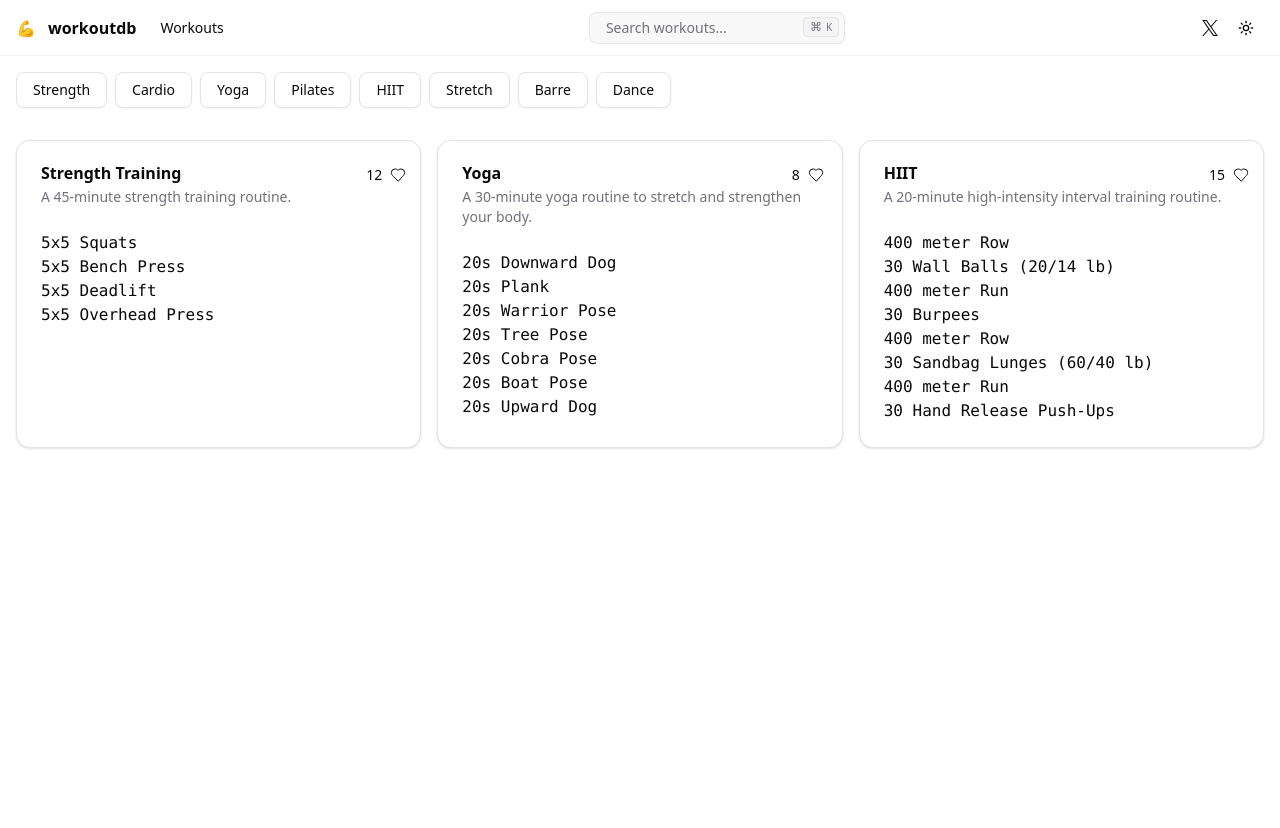
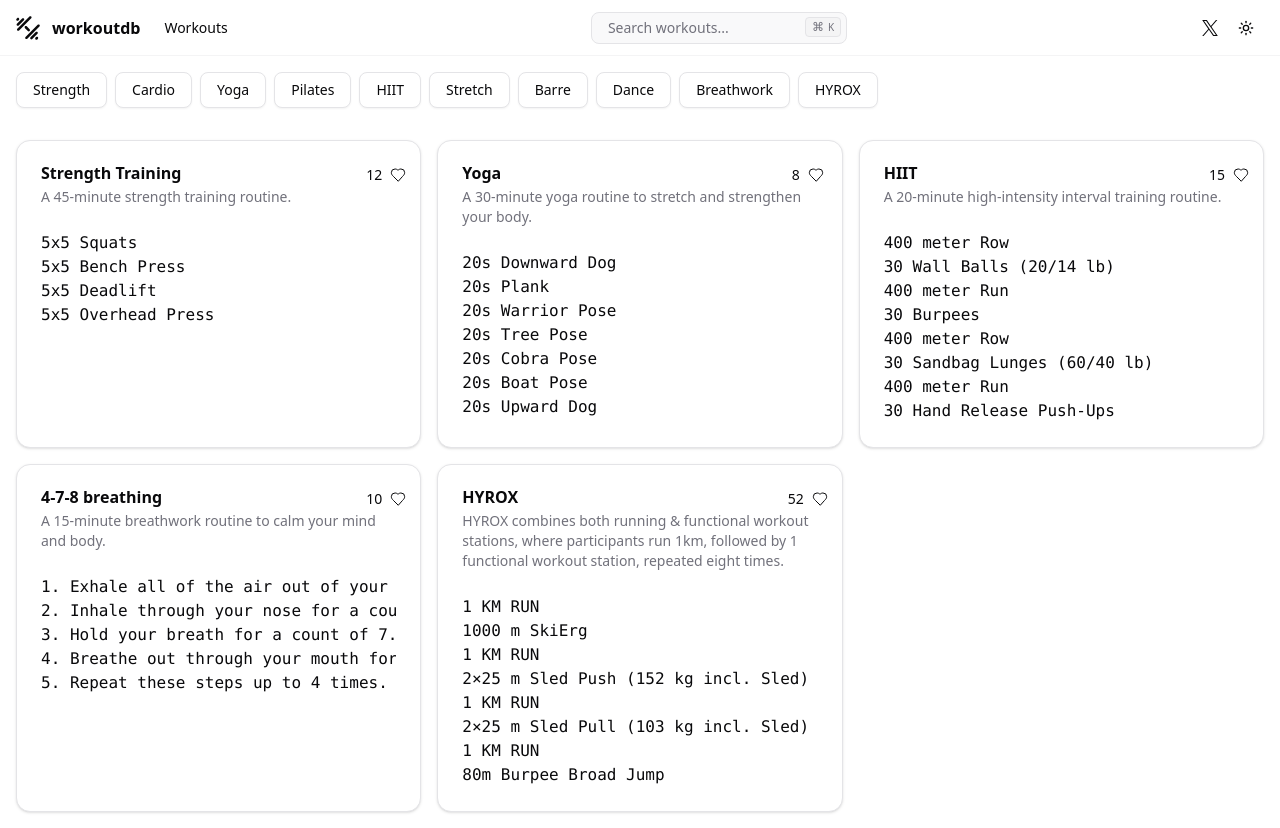
Before and after one commit to c-stoeckl/workoutdb, a Next.js app: page /workouts in a window 1280 px wide. Before the commit the page ends 800 px from the top, so only its background shows below. Built offline with nearby package versions, Linux system fonts and the light colour scheme.

Commit message:
Add workouts and include new logo

```diff
--- a/components/icons.tsx
+++ b/components/icons.tsx
@@ -2,29 +2,41 @@ type IconProps = React.HTMLAttributes<SVGElement>
 
 export const Icons = {
   logo: (props: IconProps) => (
-    <svg xmlns="http://www.w3.org/2000/svg" viewBox="0 0 256 256" {...props}>
-      <rect width="256" height="256" fill="none" />
-      <line
-        x1="208"
-        y1="128"
-        x2="128"
-        y2="208"
-        fill="none"
-        stroke="currentColor"
-        strokeLinecap="round"
-        strokeLinejoin="round"
-        strokeWidth="32"
+    <svg
+      width="95"
+      height="95"
+      viewBox="0 0 95 95"
+      fill="none"
+      xmlns="http://www.w3.org/2000/svg"
+      {...props}
+    >
+      <path
+        d="M53.2427 2.15938C55.1953 0.206762 58.3611 0.20676 60.3137 2.15938V2.15938C62.2664 4.112 62.2664 7.27783 60.3137 9.23045L12.2305 57.3137C10.2779 59.2663 7.11203 59.2663 5.15941 57.3137V57.3137C3.20679 55.3611 3.20679 52.1953 5.15941 50.2426L53.2427 2.15938Z"
+        fill="currentColor"
       />
-      <line
-        x1="192"
-        y1="40"
-        x2="40"
-        y2="192"
-        fill="none"
-        stroke="currentColor"
-        strokeLinecap="round"
-        strokeLinejoin="round"
-        strokeWidth="32"
+      <path
+        d="M92.8406 41.7574C94.7933 39.8047 94.7933 36.6389 92.8407 34.6863V34.6863C90.888 32.7337 87.7222 32.7337 85.7696 34.6863L37.6863 82.7696C35.7337 84.7222 35.7337 87.888 37.6863 89.8406V89.8406C39.6389 91.7932 42.8048 91.7932 44.7574 89.8406L92.8406 41.7574Z"
+        fill="currentColor"
+      />
+      <path
+        d="M24.2513 9.93756C26.2039 7.98493 29.3697 7.98493 31.3224 9.93756V9.93756C33.275 11.8902 33.275 15.056 31.3224 17.0086L10.8163 37.5147C8.86364 39.4673 5.69782 39.4673 3.7452 37.5147V37.5147C1.79258 35.5621 1.79258 32.3963 3.7452 30.4437L24.2513 9.93756Z"
+        fill="currentColor"
+      />
+      <path
+        d="M85.0625 70.7487C87.0151 68.7961 87.0151 65.6303 85.0625 63.6777V63.6777C83.1099 61.725 79.944 61.725 77.9914 63.6777L57.4853 84.1838C55.5327 86.1364 55.5327 89.3022 57.4853 91.2548V91.2548C59.4379 93.2075 62.6038 93.2075 64.5564 91.2548L85.0625 70.7487Z"
+        fill="currentColor"
+      />
+      <path
+        d="M46.8787 59.435C48.8313 61.3877 51.9972 61.3877 53.9498 59.435V59.435C55.9024 57.4824 55.9024 54.3166 53.9498 52.364L42.6361 41.0503C40.6834 39.0976 37.5176 39.0976 35.565 41.0503V41.0503C33.6124 43.0029 33.6124 46.1687 35.565 48.1213L46.8787 59.435Z"
+        fill="currentColor"
+      />
+      <path
+        d="M4.4523 8.52334C6.40493 6.57072 9.57075 6.57072 11.5234 8.52334V8.52334C13.476 10.476 13.476 13.6418 11.5234 15.5944L9.40205 17.7157C7.44943 19.6684 4.28361 19.6684 2.33098 17.7157V17.7157C0.378363 15.7631 0.378363 12.5973 2.33098 10.6447L4.4523 8.52334Z"
+        fill="currentColor"
+      />
+      <path
+        d="M86.4767 90.5477C88.4293 88.5951 88.4293 85.4293 86.4767 83.4767V83.4767C84.5241 81.524 81.3582 81.524 79.4056 83.4767L77.2843 85.598C75.3317 87.5506 75.3317 90.7164 77.2843 92.669V92.669C79.2369 94.6217 82.4027 94.6217 84.3554 92.669L86.4767 90.5477Z"
+        fill="currentColor"
       />
     </svg>
   ),
--- a/components/main-nav.tsx
+++ b/components/main-nav.tsx
@@ -5,14 +5,15 @@ import { usePathname } from "next/navigation"
 
 import { siteConfig } from "@/config/site"
 import { cn } from "@/lib/utils"
+import { Icons } from "@/components/icons"
 
 export function MainNav() {
   const pathname = usePathname()
 
   return (
     <div className="mr-4 hidden md:flex">
-      <Link href="/" className="mr-4 flex items-center gap-2 lg:mr-6">
-        <div className="size-6">💪</div>
+      <Link href="/" className="mr-4 flex items-center gap-3 lg:mr-6">
+        <Icons.logo className="size-6" />
         <span className="hidden font-bold lg:inline-block">
           {siteConfig.name}
         </span>
--- a/data/workouts.ts
+++ b/data/workouts.ts
@@ -49,4 +49,42 @@ export const workouts: Workout[] = [
 100 Sit-Ups`,
     likesCount: 15,
   },
+  {
+    id: 4,
+    name: "4-7-8 breathing",
+    duration: 15,
+    type: "Breathwork",
+    description: "A 15-minute breathwork routine to calm your mind and body.",
+    routine: `1. Exhale all of the air out of your lungs.
+2. Inhale through your nose for a count of 4.
+3. Hold your breath for a count of 7.
+4. Breathe out through your mouth for a count of 8, making a “whoosh” sound with your mouth.
+5. Repeat these steps up to 4 times.`,
+    likesCount: 10,
+  },
+  {
+    id: 5,
+    name: "HYROX",
+    duration: 30,
+    type: "HYROX",
+    description:
+      "HYROX combines both running & functional workout stations, where participants run 1km, followed by 1 functional workout station, repeated eight times.",
+    routine: `1 KM RUN
+1000 m SkiErg
+1 KM RUN
+2×25 m Sled Push (152 kg incl. Sled)
+1 KM RUN
+2×25 m Sled Pull (103 kg incl. Sled)
+1 KM RUN
+80m Burpee Broad Jump
+1 KM RUN
+1000 m Rowing
+1 KM RUN
+200 m Kettle Bells Farmers Carry (2×24 kg)
+1 KM RUN
+100 m Sandbag Lunges (20 kg)
+1 KM RUN
+100 x Wall Balls (6 kg)`,
+    likesCount: 52,
+  },
 ]
--- a/types/workout.ts
+++ b/types/workout.ts
@@ -7,6 +7,8 @@ export const workoutTypes = [
   "Stretch",
   "Barre",
   "Dance",
+  "Breathwork",
+  "HYROX",
 ] as const
 
 export type WorkoutType = (typeof workoutTypes)[number]
```
